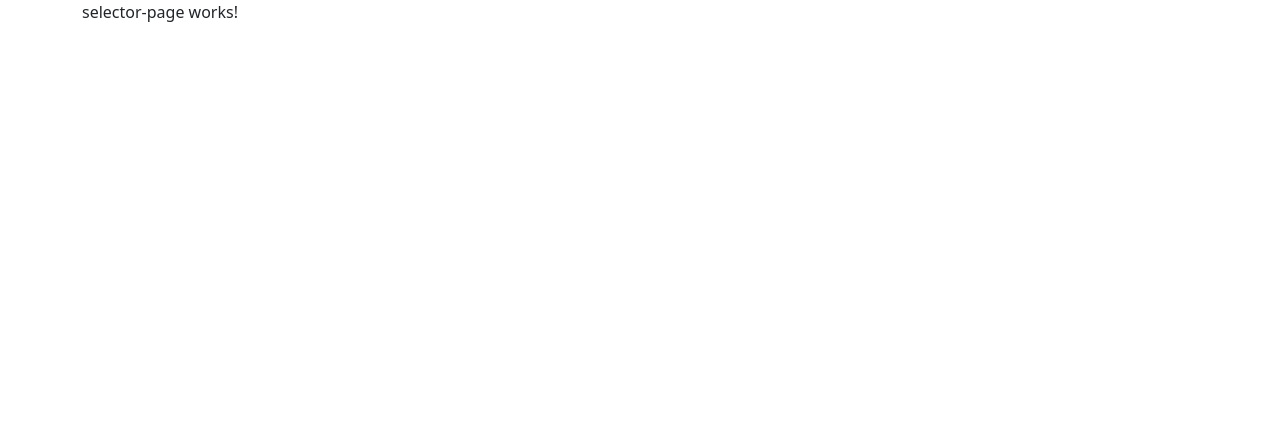
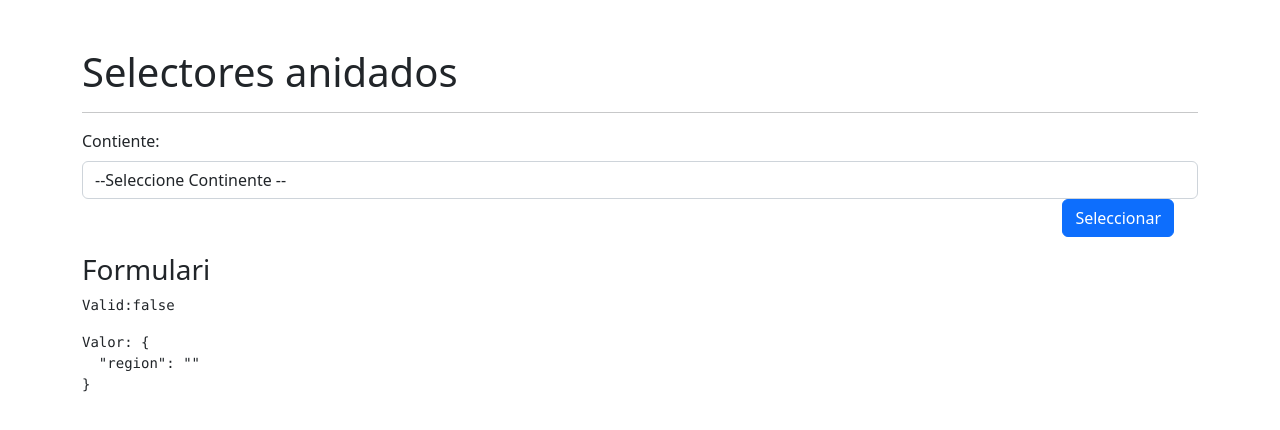
Before and after one commit to Ayilk/Selectores-angular, an Angular app: page /selectorPage/selector in a window 1280 px wide. Shown: the top 430 px of the page. Built offline with nearby package versions, Linux system fonts and the light colour scheme.

Commit message:
Formulario Reactivo - primer selector

```diff
--- a/src/app/paises/pages/selector-page/selector-page.component.html
+++ b/src/app/paises/pages/selector-page/selector-page.component.html
@@ -1 +1,29 @@
-<p>selector-page works!</p>
+<h1 class="mt-5">Selectores anidados</h1>
+<hr>
+
+<form [formGroup]="miFormulario" (ngSubmit)="guardar()">
+
+    <div class="row mb-3">
+        <div class="col">
+            <label class="form-label">Contiente:</label>
+            <select class="form-control"
+                    formControlName="region">
+                <option value=""> --Seleccione Continente --</option>
+            </select>
+        </div>
+
+        <div class="row">
+            <div class="col">
+                <button class="btn btn-primary float-end"
+                        type="submit">
+                    Seleccionar
+                </button>
+            </div>
+        </div>
+
+    </div>
+</form>
+
+<h3>Formulari</h3>
+<pre>Valid:{{miFormulario.valid}}</pre>
+<pre>Valor: {{miFormulario.value | json}}</pre>
--- a/src/app/paises/pages/selector-page/selector-page.component.ts
+++ b/src/app/paises/pages/selector-page/selector-page.component.ts
@@ -1,4 +1,5 @@
 import { Component, OnInit } from '@angular/core';
+import { FormBuilder, FormGroup, Validators } from '@angular/forms';
 
 @Component({
   selector: 'app-selector-page',
@@ -8,9 +9,18 @@ import { Component, OnInit } from '@angular/core';
 })
 export class SelectorPageComponent implements OnInit {
 
-  constructor() { }
+  miFormulario: FormGroup = this.fb.group({
+    region: ['', Validators.required],
+
+  })
+
+  constructor(private fb: FormBuilder) { }
 
   ngOnInit(): void {
   }
 
+  guardar(){
+    console.log(this.miFormulario.value)
+  }
+
 }
--- a/src/app/paises/paises.module.ts
+++ b/src/app/paises/paises.module.ts
@@ -3,6 +3,7 @@ import { CommonModule } from '@angular/common';
 
 import { PaisesRoutingModule } from './paises-routing.module';
 import { SelectorPageComponent } from './pages/selector-page/selector-page.component';
+import { ReactiveFormsModule } from '@angular/forms';
 
 
 @NgModule({
@@ -11,6 +12,7 @@ import { SelectorPageComponent } from './pages/selector-page/selector-page.compo
   ],
   imports: [
     CommonModule,
+    ReactiveFormsModule,
     PaisesRoutingModule
   ]
 })
```
